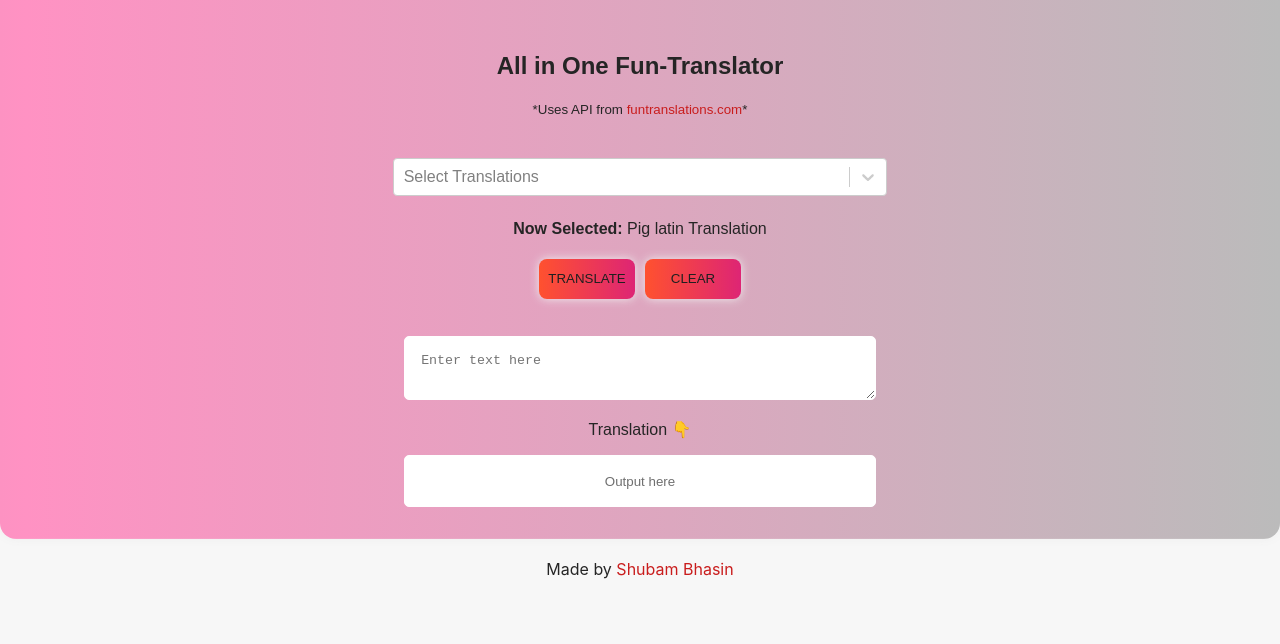
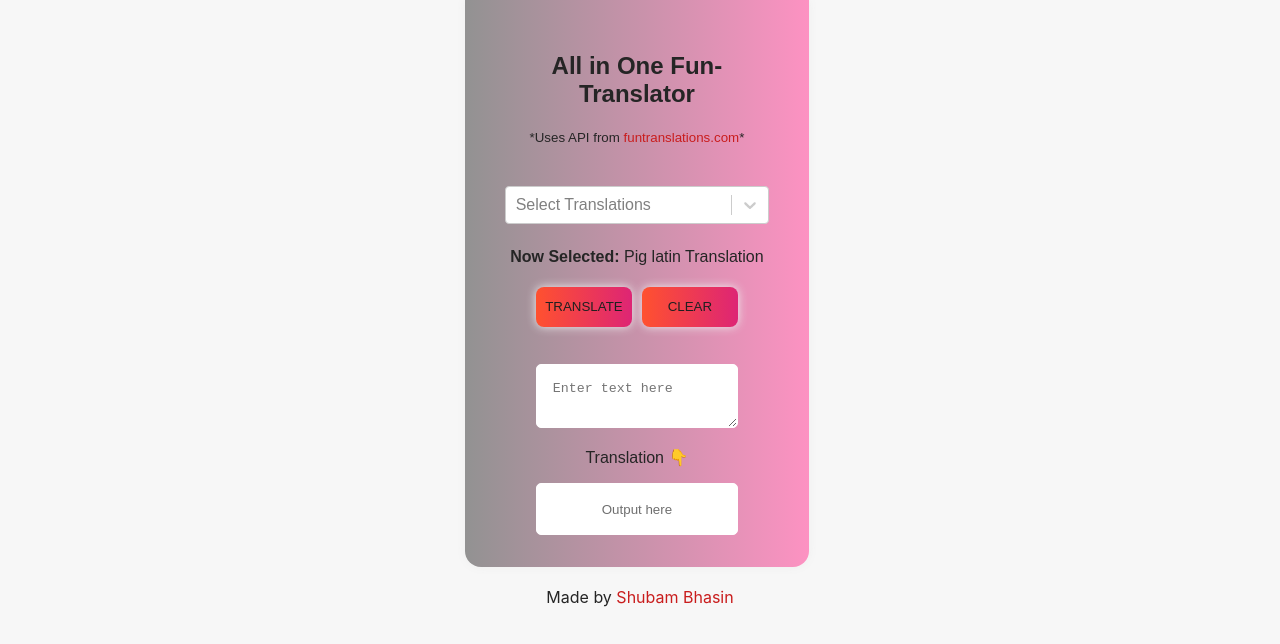
Before and after one commit to shubambhasin/All-in-one-transalator, a React (Create React App) app: page / in a window 1280 px wide. Shown: the top 644 px of the page. Built offline with nearby package versions, Linux system fonts and the light colour scheme.

Commit message:
final fixes

```diff
--- a/src/Component/Main.js
+++ b/src/Component/Main.js
@@ -155,7 +155,7 @@ const Main = () => {
     text_area.value = " ";
   };
   return (
-    <div className="main">
+    <div className="">
       <h2>All in One Fun-Translator</h2>
       <small>
         *Uses API from{" "}
--- a/src/styles.css
+++ b/src/styles.css
@@ -1,6 +1,9 @@
 body {
   background: rgba(247, 247, 247, 1);
   margin: 0;
+  display: flex;
+  justify-content: center;
+  align-items: center;
   color: rgb(37, 37, 37);
   font-family: -apple-system, BlinkMacSystemFont, "Segoe UI", Roboto, Oxygen,
     Ubuntu, Cantarell, "Open Sans", "Helvetica Neue", sans-serif;
@@ -24,6 +27,7 @@ body {
   /* background: rgba(0,0,0,0.2); */
   padding: 2rem;
   transition: 0.5s;
+  width: 80%;
 }
 .App:hover {
   background-position: right center; /* change the direction of the change here */
@@ -43,7 +47,6 @@ body {
   margin: auto;
   margin-top: 2rem;
   text-align: center;
-  width: 70%;
 }
 
 textarea {
```
